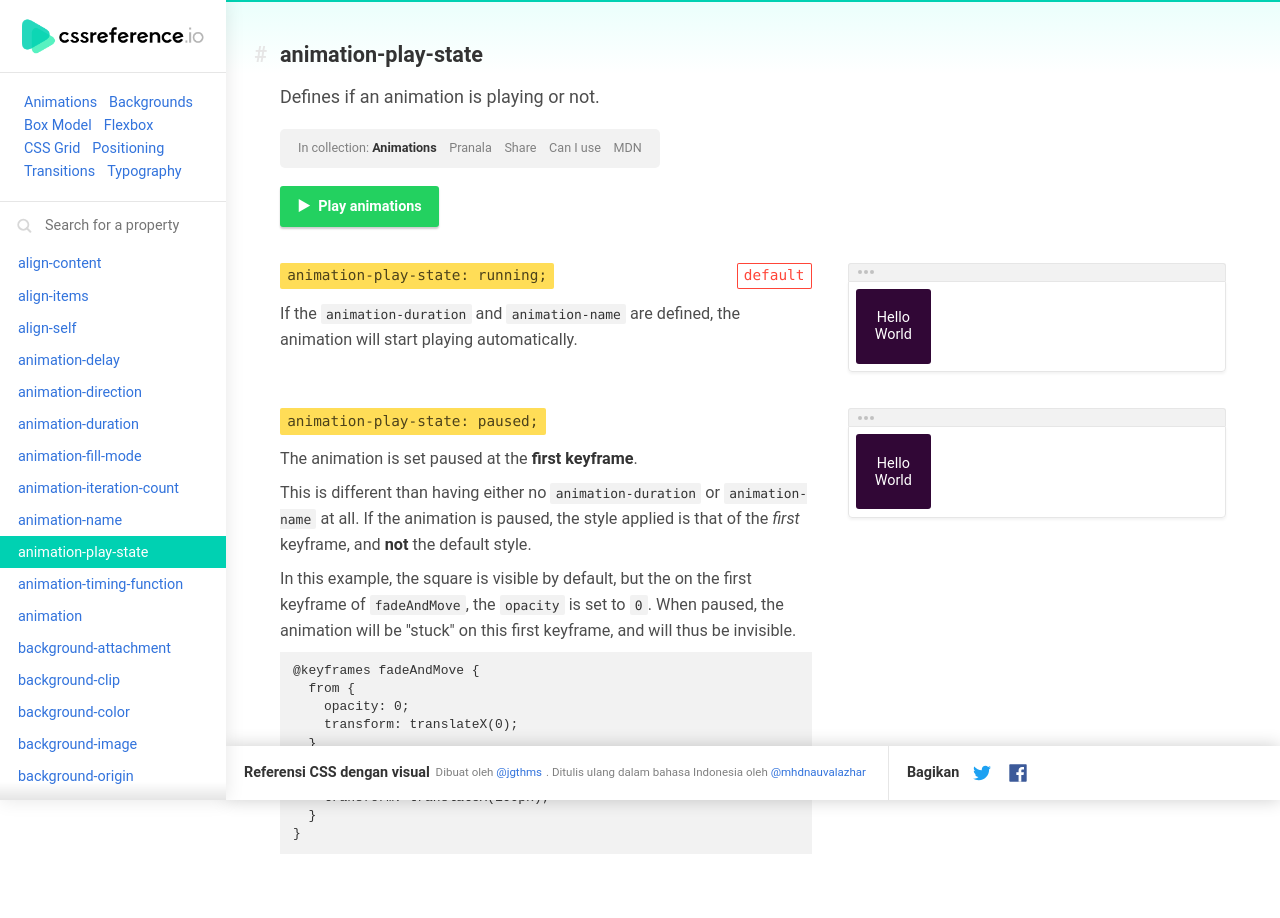
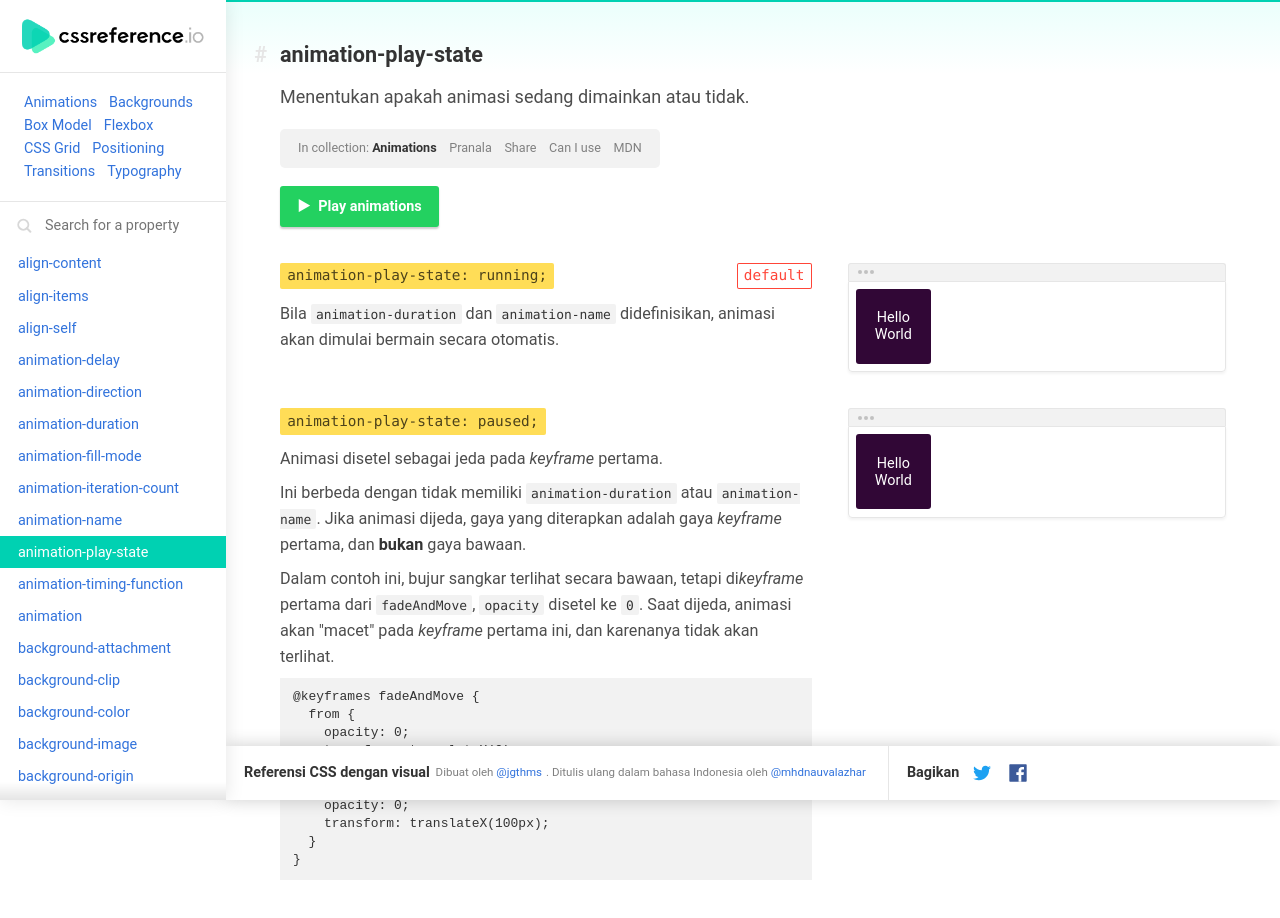
Before and after one commit to nauvalazhar/referensi-css, a Next.js app: page /property/animation-play-state in a window 1280 px wide. Shown: the top 918 px of the page. Built offline with nearby package versions, Linux system fonts and the light colour scheme.

Commit message:
[Add] - animation-play-state bahasa Indonesia

```diff
--- a/pages/property/animation-play-state.js
+++ b/pages/property/animation-play-state.js
@@ -13,7 +13,7 @@ const AnimationPlayState = () => (
       property="animation-play-state"
       mdn="https://developer.mozilla.org/en/docs/Web/CSS/animation-play-state"
       description=<React.Fragment>
-        <p>Defines if an animation is playing or not.</p>
+        <p>Menentukan apakah animasi sedang dimainkan atau tidak.</p>
       </React.Fragment>
       animation={true}
     >
@@ -23,9 +23,9 @@ const AnimationPlayState = () => (
           declaration={`animation-play-state: running;`}
         >
           <p>
-            If the <code>animation-duration</code> and{" "}
-            <code>animation-name</code> are defined, the animation will start
-            playing automatically.
+            Bila <code>animation-duration</code> dan{" "}
+            <code>animation-name</code> didefinisikan, animasi akan dimulai
+            bermain secara otomatis.
           </p>
         </SectionExample.Property>
 
@@ -44,19 +44,19 @@ const AnimationPlayState = () => (
       <SectionExample>
         <SectionExample.Property declaration={`animation-play-state: paused;`}>
           <p>
-            The animation is set paused at the <strong>first keyframe</strong>.
+            Animasi disetel sebagai jeda pada <i>keyframe</i> pertama.
           </p>
           <p>
-            This is different than having either no{" "}
-            <code>animation-duration</code> or <code>animation-name</code> at
-            all. If the animation is paused, the style applied is that of the{" "}
-            <em>first</em> keyframe, and <strong>not</strong> the default style.
+            Ini berbeda dengan tidak memiliki{" "}
+            <code>animation-duration</code> atau <code>animation-name</code>.{" "}
+            Jika animasi dijeda, gaya yang diterapkan adalah gaya{" "}
+            <i>keyframe</i> pertama, dan <strong>bukan</strong> gaya bawaan.
           </p>
           <p>
-            In this example, the square is visible by default, but the on the
-            first keyframe of <code>fadeAndMove</code>, the <code>opacity</code>{" "}
-            is set to <code>0</code>. When paused, the animation will be "stuck"
-            on this first keyframe, and will thus be invisible.
+            Dalam contoh ini, bujur sangkar terlihat secara bawaan, tetapi di
+            <i>keyframe</i> pertama dari <code>fadeAndMove</code>, <code>opacity</code>{" "}
+            disetel ke <code>0</code>. Saat dijeda, animasi akan "macet"
+            pada <i>keyframe</i> pertama ini, dan karenanya tidak akan terlihat.
           </p>
           <p></p>
           <pre>{`@keyframes fadeAndMove {
```
Also changed, not shown: 1 other file (tests, documents, lock files or other folders).
